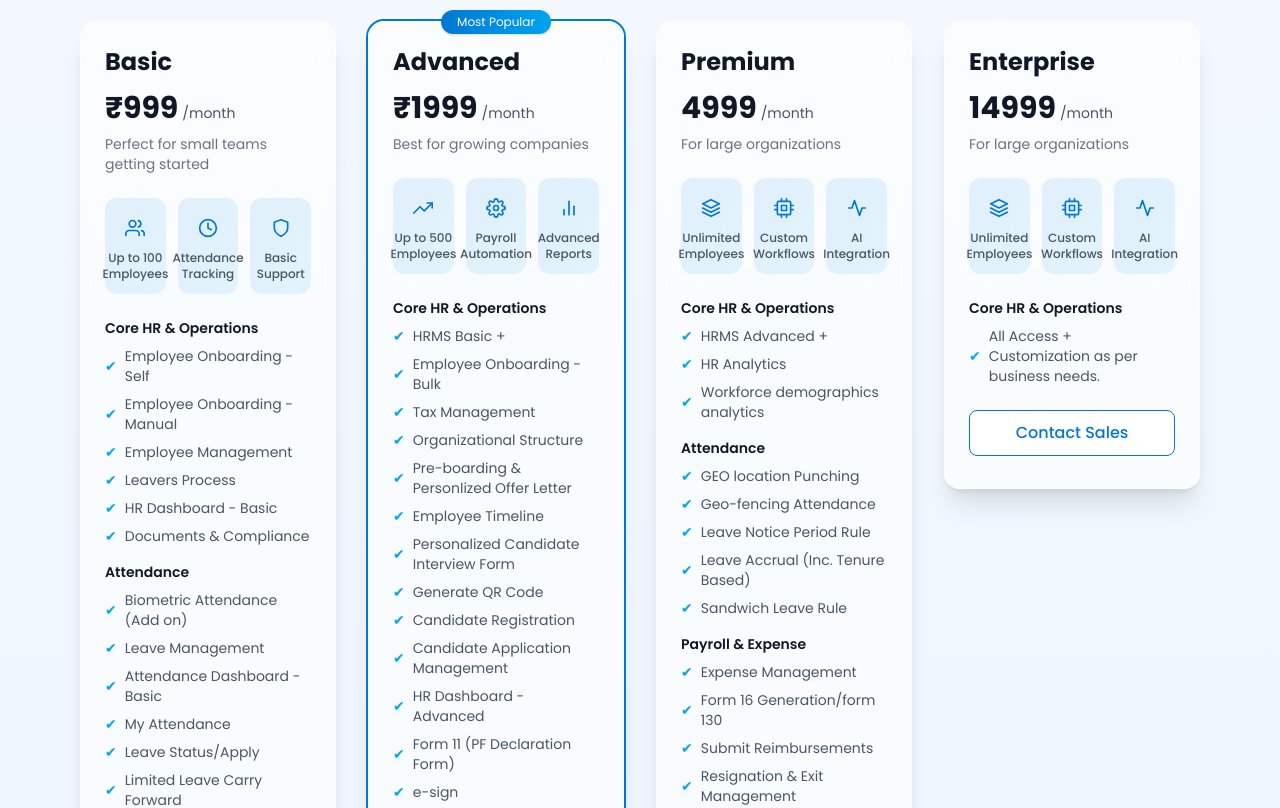
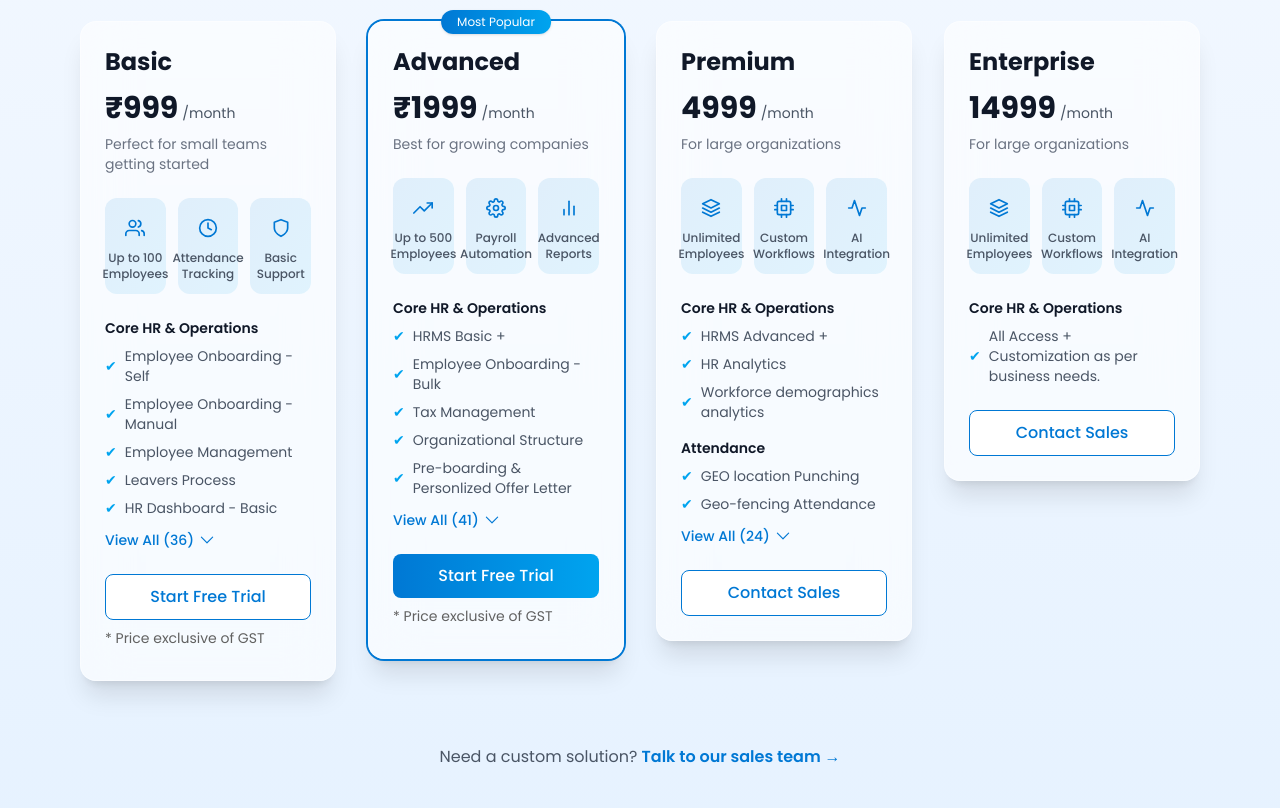
Before and after one commit to Empayro/Empayro-Home-Page, a React (Vite) app in the folder hrms-website/: page / in a window 1280 px wide. Shown: the part 3369-4177 px from the top of the page. Built offline with nearby package versions, Linux system fonts and the light colour scheme.

Commit message:
Plans UI Change

```diff
--- a/hrms-website/src/features/home/KeyFeatures.jsx
+++ b/hrms-website/src/features/home/KeyFeatures.jsx
@@ -13,7 +13,7 @@ const DEFAULT_SLIDES = [
       "Super ATS simply automates job posting, resume screening & candidate tracking. It helps cut down hiring time & helps you pick the right match faster.",
     cta: "Explore ATS",
     color: "#0F172A",
-    accent: "#E94560",
+    accent: "#0078D4",
   },
   {
     id: 2,
@@ -23,7 +23,7 @@ const DEFAULT_SLIDES = [
       "Super HRMS takes the manual work out of daily HR work by automating daily tasks and key calculations. It speeds up processing and gives you more control over your entire workforce.",
     cta: "View HRMS",
     color: "#111827",
-    accent: "#3B82F6",
+    accent: "#5CB400",
   },
   {
     id: 3,
@@ -32,8 +32,8 @@ const DEFAULT_SLIDES = [
     description:
       "Super Payroll automates each & every step of the payroll processing—from salary calculations to compliance checks. No spreadsheets, no delays, no errors & no stress.",
     cta: "Run Payroll",
-    color: "#1E1B4B",
-    accent: "#8B5CF6",
+    color: "#0F172A",
+    accent: "#F47B20",
   },
   {
     id: 4,
@@ -42,8 +42,8 @@ const DEFAULT_SLIDES = [
     description:
       "Stop manually tracking & hoping for optimal asset utilization. Automate monitoring & allocation of your resources, ensuring they are deployed efficiently and effectively.",
     cta: "Manage Assets",
-    color: "#052E2B",
-    accent: "#10B981",
+    color: "#111827",
+    accent: "#8A6A00",
   },
 ];
 
@@ -165,12 +165,12 @@ function Card({ slide, index, style }) {
       </div>
 
       {/* Top Right (Mirrored) */}
-      <div className="absolute top-[22px] right-[24px] flex flex-col items-center gap-[1px] rotate-180">
+      {/* <div className="absolute top-[22px] right-[24px] flex flex-col items-center gap-[1px] rotate-180">
         <span className="text-[18px] font-bold text-white/50 font-serif">
           {String(index + 1).padStart(2, "0")}
         </span>
         <CardSuit index={index} />
-      </div>
+      </div> */}
 
       {/* Accent Line Top */}
       <div
--- a/hrms-website/src/features/home/Popup.jsx
+++ b/hrms-website/src/features/home/Popup.jsx
@@ -72,15 +72,17 @@ export default function Popup() {
   const cardRef = useRef(null);
 
   useEffect(() => {
-    if (localStorage.getItem("popupShown")) return;
+  const alreadyShown = localStorage.getItem("popupShown");
 
-    const t = setTimeout(() => {
-      setVisible(true);
-      localStorage.setItem("popupShown", "true");
-    }, 800);
+  if (alreadyShown === "true") return;
 
-    return () => clearTimeout(t);
-  }, []);
+  const timer = setTimeout(() => {
+    setVisible(true);
+    localStorage.setItem("popupShown", "true");
+  }, 1500);
+
+  return () => clearTimeout(timer);
+}, []);
 
   useEffect(() => {
     if (typeof window === "undefined") return;
@@ -97,6 +99,29 @@ export default function Popup() {
     window.addEventListener("mousemove", fn);
     return () => window.removeEventListener("mousemove", fn);
   }, []);
+
+  useEffect(() => {
+  const alreadyShown = localStorage.getItem("popupShown");
+  if (alreadyShown === "true") return;
+
+  const handleScroll = () => {
+    const scrollTop = window.scrollY;
+    const windowHeight = window.innerHeight;
+    const fullHeight = document.documentElement.scrollHeight;
+
+    const scrolled = (scrollTop + windowHeight) / fullHeight;
+
+    if (scrolled >= 0.9) {
+      setVisible(true);
+      localStorage.setItem("popupShown", "true");
+      window.removeEventListener("scroll", handleScroll);
+    }
+  };
+
+  window.addEventListener("scroll", handleScroll);
+
+  return () => window.removeEventListener("scroll", handleScroll);
+}, []);
 
   const handleClose = () => {
     setClosing(true);
--- a/hrms-website/src/features/pricing/PlanCard.jsx
+++ b/hrms-website/src/features/pricing/PlanCard.jsx
@@ -1,35 +1,55 @@
+import { useState } from "react";
+import { HiChevronDown } from "react-icons/hi2";
+
 function PlanCard({
   title,
   price,
   subtitle,
   description,
-  features,
-  icons,
+  features = [],
+  icons = [],
   buttonText,
   isPopular,
   gst,
 }) {
+  const [showAll, setShowAll] = useState(false);
+
+  // 👉 Flatten all features with section reference
+  const allFeatures = features.flatMap((section) =>
+    section.items.map((item) => ({
+      title: section.title,
+      item,
+    })),
+  );
+
+  // 👉 Limit to 5 globally
+  const visibleFeatures = showAll ? allFeatures : allFeatures.slice(0, 5);
+
+  // 👉 Group back by section
+  const groupedFeatures = visibleFeatures.reduce((acc, curr) => {
+    if (!acc[curr.title]) acc[curr.title] = [];
+    acc[curr.title].push(curr.item);
+    return acc;
+  }, {});
+
   return (
     <div className="relative group">
-      {/* 🔥 GLASS CARD */}
       <div
         className={`backdrop-blur-xl bg-white/60 border border-white/40 p-6 rounded-2xl shadow-xl transition-all duration-500 hover:-translate-y-2 hover:shadow-2xl ${
           isPopular ? "ring-2 ring-primary" : ""
         }`}
       >
-        {/* 🔥 BADGE */}
+        {/* Badge */}
         {isPopular && (
           <div className="absolute -top-3 left-1/2 -translate-x-1/2 bg-gradient-to-r from-primary to-secondary text-white text-xs px-4 py-1 rounded-full shadow">
             Most Popular
           </div>
         )}
 
-        {/* 🔹 TITLE */}
-        <h2 className="text-4xl md:text-2xl font-bold text-gray-900">
-          {title}
-        </h2>
+        {/* Title */}
+        <h2 className="text-2xl font-bold text-gray-900">{title}</h2>
 
-        {/* 🔹 PRICE */}
+        {/* Price */}
         <div className="mt-3">
           <span className="text-3xl font-bold text-gray-900">{price}</span>
           <span className="text-gray-600 text-sm ml-1">{subtitle}</span>
@@ -37,8 +57,9 @@ function PlanCard({
 
         <p className="text-gray-500 text-sm mt-2">{description}</p>
 
+        {/* Icons */}
         <div className="grid grid-cols-3 gap-3 mt-6">
-          {icons.map((item, i) => (
+          {icons?.map((item, i) => (
             <div
               key={i}
               className="flex flex-col items-center justify-center p-3 rounded-xl bg-gradient-to-br from-primary/10 to-secondary/10 text-primary text-center"
@@ -51,18 +72,16 @@ function PlanCard({
           ))}
         </div>
 
-        {/* 🔹 FEATURES LIST WITH HEADINGS */}
+        {/* Features */}
         <div className="mt-6 space-y-4">
-          {features.map((section, index) => (
-            <div key={index}>
-              {/* Section Title */}
+          {Object.entries(groupedFeatures).map(([sectionTitle, items]) => (
+            <div key={sectionTitle}>
               <h3 className="text-sm font-semibold text-gray-900 mb-2">
-                {section.title}
+                {sectionTitle}
               </h3>
 
-              {/* Features */}
               <ul className="space-y-2 text-sm text-gray-600">
-                {section.items.map((item, i) => (
+                {items.map((item, i) => (
                   <li key={i} className="flex items-center gap-2">
                     <span className="text-secondary">✔</span> {item}
                   </li>
@@ -71,17 +90,35 @@ function PlanCard({
             </div>
           ))}
         </div>
-        {/* 🔥 CTA */}
+
+        {/* Toggle */}
+        {allFeatures.length > 5 && (
+          <button
+            onClick={() => setShowAll(!showAll)}
+            className="mt-3 flex items-center gap-1 text-sm text-primary font-medium hover:underline"
+          >
+            {showAll ? "View Less" : `View All (${allFeatures.length})`}
+
+            <HiChevronDown
+              className={`text-lg transition-transform duration-300 ${
+                showAll ? "rotate-180" : ""
+              }`}
+            />
+          </button>
+        )}
+
+        {/* CTA */}
         <button
           className={`mt-6 w-full py-2.5 rounded-lg font-medium transition-all ${
             isPopular
-              ? "bg-gradient-to-r from-primary to-secondary text-white border border-transparent"
+              ? "bg-gradient-to-r from-primary to-secondary text-white"
               : "bg-white border border-primary text-primary hover:bg-primary hover:text-white"
           }`}
         >
           {buttonText}
         </button>
-        <p className="text-[#616161] my-2 text-sm">{gst}</p>
+
+        {gst && <p className="text-[#616161] my-2 text-sm">{gst}</p>}
       </div>
     </div>
   );
--- a/hrms-website/src/pages/Home.jsx
+++ b/hrms-website/src/pages/Home.jsx
@@ -6,6 +6,7 @@ import KeyFeatures from "../features/home/KeyFeatures";
 import LandingPage from "../features/home/LandingPage";
 import Plans from "../features/home/Plans";
 import VideoCompo from "../features/home/VideoCompo";
+import PlanCard from "../features/pricing/PlanCard";
 
 function Home() {
   return (
@@ -19,6 +20,8 @@ function Home() {
 
     <Plans />
 
+    {/* <PlanCard/> */}
+
     <KeyFeatures/>
 
     <VideoCompo/>
```
